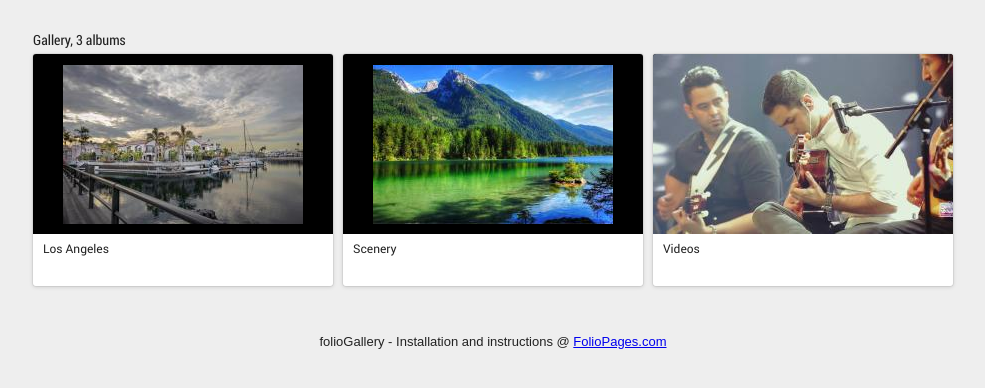
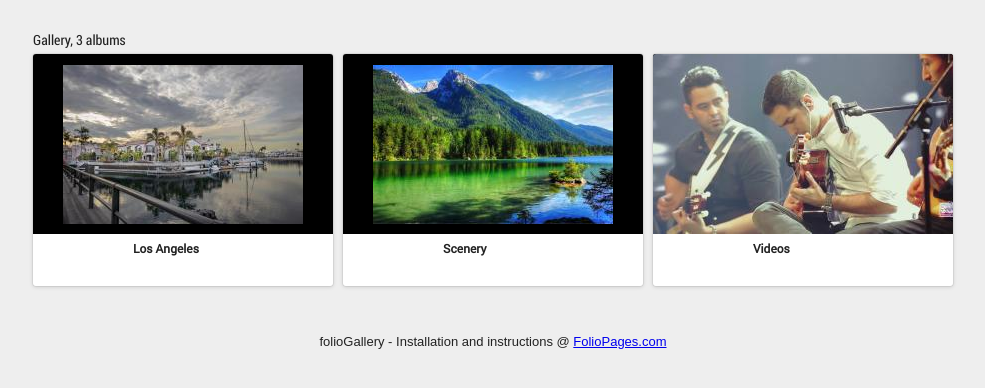
Before and after one commit to DavidSC34/convencion2019, a PHP site: page /foliogallery-demo2.php in a window 1280 px wide. Shown: the top 388 px of the page, without its empty margins (147-1132 px from the left). Run offline with PHP 8.4, Linux system fonts and the light colour scheme.

Commit message:
cambios en los captins galeria wbc

```diff
--- a/foliogallery/foliogallery.css
+++ b/foliogallery/foliogallery.css
@@ -90,8 +90,15 @@ overflow-wrap: break-word;
 word-wrap: break-word
 }
 
-.fgcaption a {color:#222 !important}
+.fgcaption a {
+	color:#222 !important
 
+}
+
+.showAlb{
+	margin:90px;
+	font-weight: bold;
+}
 .gradient-end{
 display:block;
 position:absolute;
```
